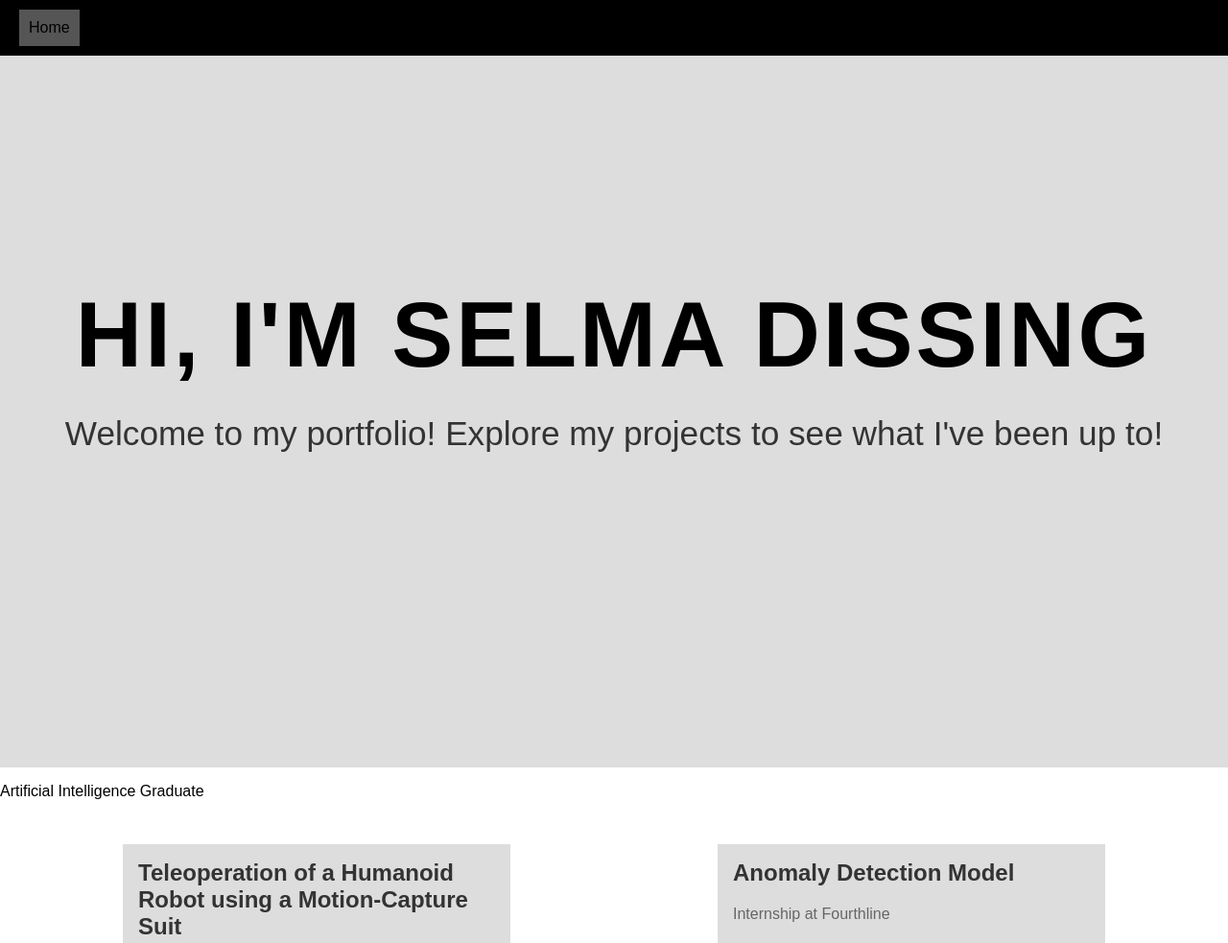
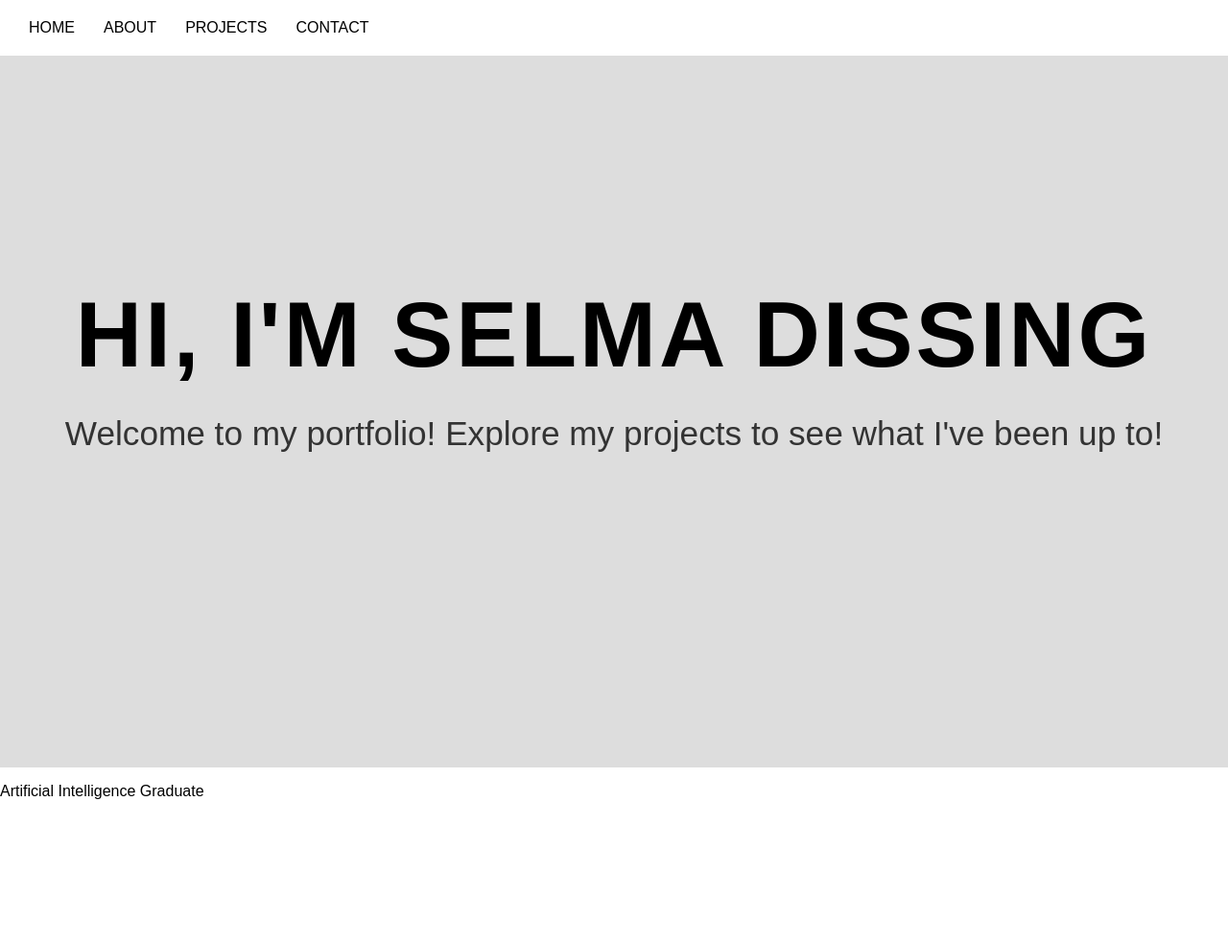
Before and after one commit to selmadissing/selmadissing.github.io, a plain HTML site: page index.html in a window 1280 px wide. Shown: the top 983 px of the page at 96% size. Drawn offline with Linux system fonts and the light colour scheme.

Commit message:
new style

```diff
--- a/index.html
+++ b/index.html
@@ -6,10 +6,10 @@
 </head>
 <body>
 <nav class="navbar">
-        <a href="#home" class="nav-link">Home</a>
-        <a href="#about" class="nav-link">About</a>
-        <a href="#portfolio" class="nav-link">Portfolio</a>
-        <a href="#contact" class="nav-link">Contact</a>
+        <a href="#home" class="nav-link">HOME</a>
+        <a href="#about" class="nav-link">ABOUT</a>
+        <a href="#portfolio" class="nav-link">PROJECTS</a>
+        <a href="#contact" class="nav-link">CONTACT</a>
         <!-- Add more links as needed -->
     </nav>
 
@@ -18,23 +18,23 @@
         <p>Welcome to my portfolio! Explore my projects to see what I've been up to!</p>
     </div>
 
-    <section class="about section" id="about">
+    <section class="about-section" id="about">
         <p>Artificial Intelligence Graduate</p>
     </section>
 
-    <section id="portfolio">
+    <section class="portfolio-section" id="portfolio">
         <div class="project" onclick="location.href='project1.html';">
             <h2>Teleoperation of a Humanoid Robot using a Motion-Capture Suit</h2>
             <p>Bachelor's Thesis 2023</p>
         </div>
         <div class="project" onclick="location.href='project2.html';">
-            <h2>Anomaly Detection Model</h2>
+            <h2>Anomaly Detection</h2>
             <p>Internship at Fourthline</p>
         </div>
         <!-- Add more projects as needed -->
     </section>
 
-    <section class="contact" id="contact">
+    <section class="contact-section" id="contact">
         <p>selma.dissing@hotmail.se</p>
     </section>
 
--- a/style.css
+++ b/style.css
@@ -6,8 +6,8 @@ body {
 }
 
 .navbar {
-    background-color: #000000;
-    color: white;
+    background-color: #ffffff;
+    color: black;
     padding: 10px;
     position: fixed;
     top: 0;
@@ -24,13 +24,8 @@ body {
 }
 
 .nav-link:hover {
-    background-color: #40e0d0; /* Turquoise color */
+    color: #40e0d0;
 }
-
-.nav-link.active {
-    background-color: #555;
-}
-
 
 .intro-section {
     display: flex;
@@ -60,7 +55,11 @@ body {
     line-height: 1.6;
 }
 
-#portfolio {
+.about-section{
+    height: 100vh;
+}
+
+.portfolio-section {
     display: flex;
     height: 100vh;
     flex-wrap: wrap;
@@ -72,9 +71,9 @@ body {
 .project {
     width: 30%;
     margin: 10px;
-    border: 1px solid #ddd;
+    border: 1px solid #40e0d0;
     padding: 15px;
-    background-color: #dddddd;
+    background-color: #40e0d0;
     cursor: pointer;
     transition: transform 0.3s ease;
 }
@@ -92,6 +91,10 @@ body {
     color: #666;
 }
 
+.contact-section{
+    height: 100vh;
+}
+
 @media screen and (max-width: 600px) {
     .project {
         width: 100%;
```
